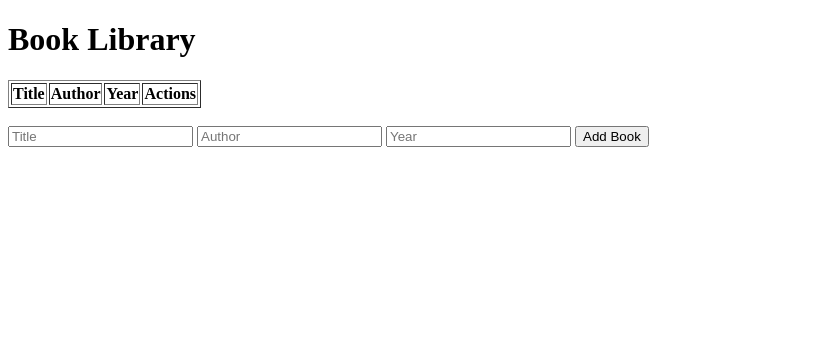
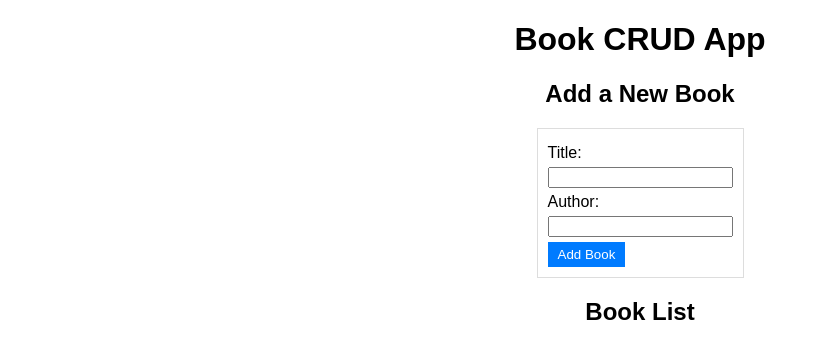
Before and after one commit to maro14/book-crud, a Python web app: template app/template/index.html in a window 1280 px wide. Shown: the top 359 px of the page, without its empty margins (0-820 px from the left). Run offline with Jinja, Linux system fonts and the light colour scheme; the template is opened without the code that fills it, so the values that code supplies are empty.

Commit message:
update frontend

```diff
--- /dev/null
+++ b/app/models.py
@@ -0,0 +1,5 @@
+from app import db
+
+class Book(db.Document):
+    title = db.StringField(required=True, max_length=100)
+    author = db.StringField(required=True, max_length=50)
--- a/app/static/styles.css
+++ b/app/static/styles.css
@@ -2,41 +2,52 @@ body {
     font-family: Arial, sans-serif;
     margin: 0;
     padding: 0;
-    background-color: #f4f4f4;
 }
 
-.container {
-    max-width: 400px;
-    margin: 0 auto;
-    padding: 20px;
-    background-color: #fff;
-    box-shadow: 0px 2px 4px rgba(0, 0, 0, 0.1);
+h1, h2 {
+    text-align: center;
 }
 
-h1 {
-    margin-bottom: 20px;
+.form-container {
+    text-align: center;
+    margin: 20px;
 }
 
 form {
-    margin-top: 20px;
+    display: inline-block;
+    text-align: left;
+    border: 1px solid #ddd;
+    padding: 10px;
 }
 
-input[type="text"], input[type="number"] {
-    width: 100%;
-    padding: 8px;
-    margin-bottom: 10px;
+label, input {
+    display: block;
+    margin: 5px 0;
 }
 
-button[type="submit"] {
+.book-list {
+    margin: 20px;
+}
+
+ul {
+    list-style-type: none;
+    padding: 0;
+}
+
+li {
+    margin-bottom: 10px;
+    border: 1px solid #ddd;
+    padding: 10px;
+}
+
+li span {
+    font-weight: bold;
+}
+
+button {
     background-color: #007bff;
     color: #fff;
     border: none;
-    padding: 8px 16px;
+    padding: 5px 10px;
     cursor: pointer;
 }
-
-a {
-    text-decoration: none;
-    color: #007bff;
-    margin-left: 10px;
-}
--- a/app/template/index.html
+++ b/app/template/index.html
@@ -1,35 +1,25 @@
 <!DOCTYPE html>
 <html>
 <head>
-    <title>Book Library</title>
+    <title>Book CRUD App</title>
+    <link rel="stylesheet" type="text/css" href="{{ url_for('static', filename='styles.css') }}">
 </head>
 <body>
-    <h1>Book Library</h1>
-    <table border="1">
-        <tr>
-            <th>Title</th>
-            <th>Author</th>
-            <th>Year</th>
-            <th>Actions</th>
-        </tr>
-        {% for book in books %}
-            <tr>
-                <td>{{ book.title }}</td>
-                <td>{{ book.author }}</td>
-                <td>{{ book.year }}</td>
-                <td>
-                    <a href="/edit/{{ book.id }}">Edit</a>
-                    <a href="/delete/{{ book.id }}">Delete</a>
-                </td>
-            </tr>
-        {% endfor %}
-    </table>
-    <br>
-    <form method="POST" action="/add">
-        <input type="text" name="title" placeholder="Title" required>
-        <input type="text" name="author" placeholder="Author" required>
-        <input type="number" name="year" placeholder="Year" required>
-        <button type="submit">Add Book</button>
-    </form>
+    <h1>Book CRUD App</h1>
+    <div class="form-container">
+        <h2>Add a New Book</h2>
+        <form id="add-book-form">
+            <label for="title">Title:</label>
+            <input type="text" id="title" required>
+            <label for="author">Author:</label>
+            <input type="text" id="author" required>
+            <button type="submit">Add Book</button>
+        </form>
+    </div>
+    <div class="book-list">
+        <h2>Book List</h2>
+        <ul id="book-list"></ul>
+    </div>
+    <script src="{{ url_for('static', filename='scripts.js') }}"></script>
 </body>
 </html>
```
Also changed, not shown: app/model.py (deleted, +0 -9 lines), app/static/edit.css (deleted, +0 -60 lines), app/template/edit.html (deleted, +0 -15 lines), app/views.py (added, +26 -0 lines), docker-compose.yml (+14 -26 lines), 1 other file.
